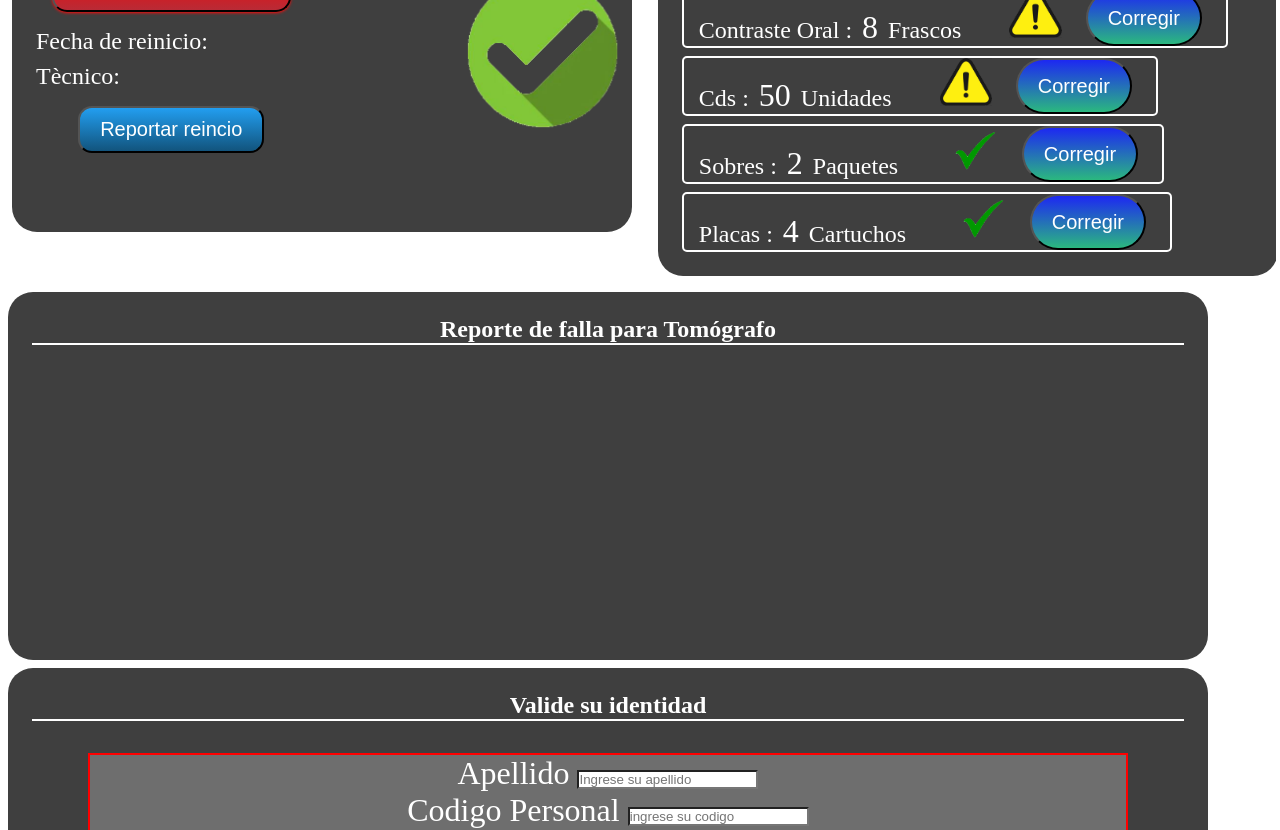
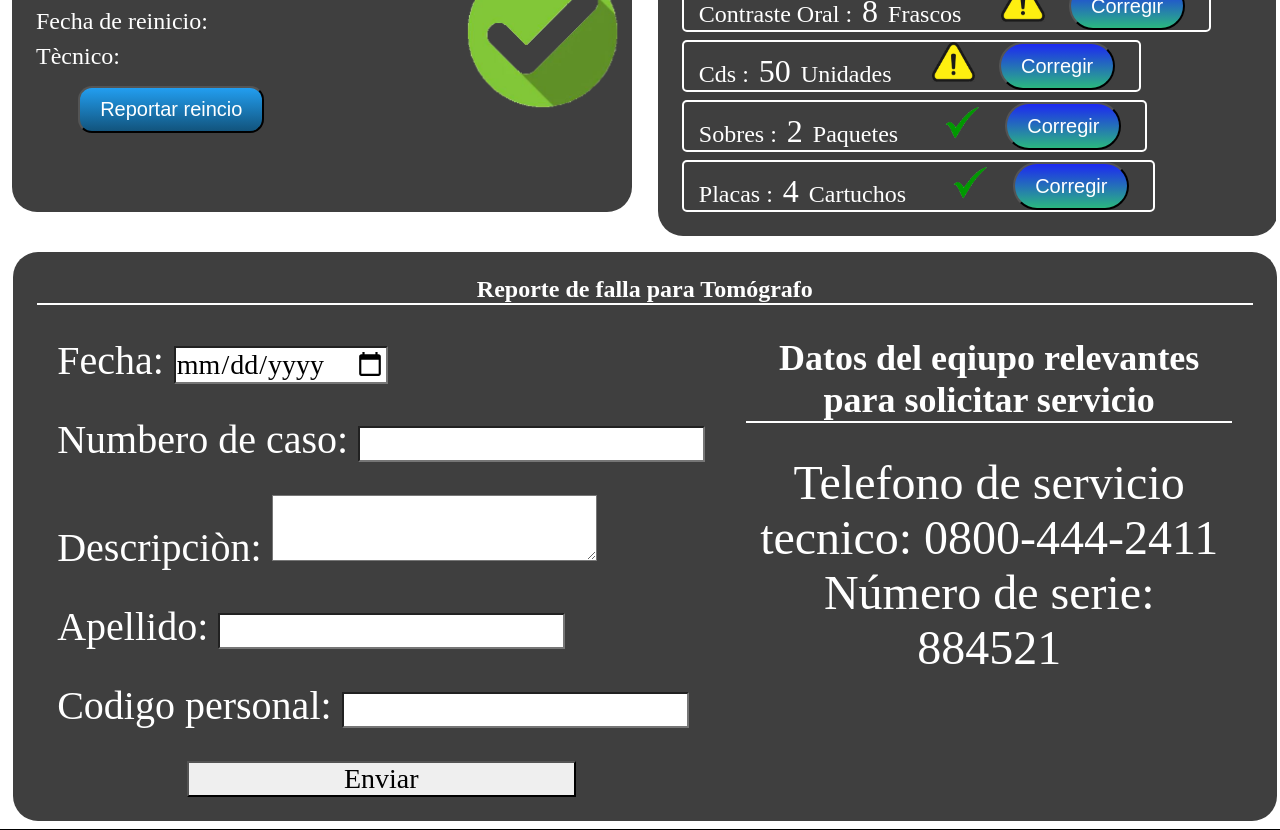
Before and after one commit to Lijo-Hernan/pasesapp, a React (Vite) app: page / in a window 1280 px wide. Shown: the part 720-1550 px from the top of the page. Built offline with nearby package versions, Linux system fonts and the light colour scheme.

Commit message:
formulario de reporte

```diff
--- a/public/data/equipos.json
+++ b/public/data/equipos.json
@@ -6,7 +6,9 @@
         "tecnico":"Lijó",
         "reporte":"",
         "caso":"",
-        "descripcion":""
+        "descripcion":"",
+        "telefono": "0800-444-2411",
+        "serie":"884521"
     },
 
     {
@@ -16,7 +18,9 @@
         "tecnico":"",
         "reporte":"10/02/2024",
         "caso":"14578fgh",
-        "descripcion":"Falla en la pantalla de la bomba"
+        "descripcion":"Falla en la pantalla de la bomba",
+        "telefono": "0800-444-2411",
+        "serie":"884521"
     },
 
     {
@@ -26,6 +30,8 @@
         "tecnico":"",
         "reporte":"",
         "caso":"",
-        "descripcion":""
+        "descripcion":"",
+        "telefono": "0800-444-2411",
+        "serie":"884521"
     }
 ]
--- a/src/App.jsx
+++ b/src/App.jsx
@@ -4,7 +4,6 @@ import Header from './components/header/Header'
 import Footer from './components/footer/Footer'
 import ItemListContainer from './components/itemListContainer/ItemListContainer'
 import ItemDetailContainer from './components/itemDetailContainer/ItemDetailContainer'
-import ValidForm from './components/validForm/ValidForm'
 
 
 function App() {
@@ -21,7 +20,6 @@ function App() {
             </button>
           </div> */}
     <ItemDetailContainer/>
-    <ValidForm/>
     <Footer/>
     </>
   )
--- a/src/components/itemDetail/ItemDetail.jsx
+++ b/src/components/itemDetail/ItemDetail.jsx
@@ -1,14 +1,41 @@
 import React from 'react';
+import './itemDetail.css'
 
 const ItemDetail = ({eq}) => {
 
 
     return (
-        <div className='container'>
-            <section className='item__card'>
-            <h2 className='item__titulo'>Reporte de falla para {eq.nombre}</h2>
+
+        <div className='item__card detail__card'>
+                <h2 className='item__titulo'>Reporte de falla para {eq.nombre}</h2>
+            <div className='seccionDatos'>
+            <form action="" className='form'>
+                <span>
+                    <label htmlFor="fecha">Fecha: </label>
+                    <input type="date" id='fecha'/></span>
+                <span>
+                    <label htmlFor="caso">Numbero de caso: </label>
+                    <input type="text" id='caso'/></span>
+                <span>
+                    <label htmlFor="descripcion">Descripciòn: </label>
+                    <textarea id='descripcion' /></span>
+                <span>
+                    <label htmlFor="apellido">Apellido: </label>
+                    <input type="text" id='apellido' /></span>
+                <span>
+                    <label htmlFor="clave">Codigo personal: </label>
+                    <input type="password" name="clave" id="clave" />
+                </span>
+                <button type='submit' className='datos__boton'>Enviar</button>
+            </form>
+            <section className='datosServicio'>
+                <h2 className='datos__titulo'>Datos del eqiupo relevantes para solicitar servicio</h2>
+                <p className='datos__p'>Telefono de servicio tecnico: {eq.telefono}</p>
+                <p className='datos__p'>Número de serie: {eq.serie}</p>
             </section>
+            </div>
         </div>
+
     );
 };
 
--- /dev/null
+++ b/src/components/itemDetail/itemDetail.css
@@ -0,0 +1,43 @@
+.detail__card {
+    width: 95%;
+    margin-left: 1vw;
+}
+.seccionDatos {
+    display: flex;
+    width: 100%;
+    justify-content: space-around;
+}
+.form {
+    display: flex;
+    flex-direction: column;
+    gap: 2rem;
+    font-size: 2.5rem;
+    align-items: first baseline;
+}
+.datosServicio {
+    display: flex;
+    flex-direction: column;
+    justify-self: right;
+    max-width: 40%;
+    font-size: 1.5rem;
+}
+.datos__titulo {
+    border-bottom: white solid 2px;
+    margin-bottom: 2rem;
+}
+.datos__p {
+    font-size: 3rem;
+}
+
+input,
+textarea {
+    font-family: inherit;
+    font-size: 70%;
+}
+.datos__boton {
+    width: 60%;
+    font-family: inherit;
+    font-size: 70%;
+    align-self: center;
+    cursor: pointer;
+}
--- a/src/components/itemDetailContainer/ItemDetailContainer.jsx
+++ b/src/components/itemDetailContainer/ItemDetailContainer.jsx
@@ -11,6 +11,7 @@ const ItemDetailContainer = () => {
 
     useEffect (()=> {
 
+        setTimeout (()=>{
             const fetchData = ()=> {
                 fetch("/data/equipos.json")
                 .then ((response) => response.json())
@@ -21,6 +22,7 @@ const ItemDetailContainer = () => {
                 .catch ((error)=> console.log(error))
             }
             fetchData()
+        }, 200)
     },[ideq])
 
     return (
@@ -28,7 +30,7 @@ const ItemDetailContainer = () => {
             <div className='detailContainer'>
             <section className='detailContainer__card'>
                 {eq ? <ItemDetail eq={eq}/>
-                : <Error/>}
+                : <h3>Cargando...</h3>}
             </section>
         </div>
 
--- a/src/components/itemListContainer/ItemListContainer.jsx
+++ b/src/components/itemListContainer/ItemListContainer.jsx
@@ -15,7 +15,7 @@ const ItemListContainer = () => {
                 .catch ((error)=> console.log(error))
             }
             fetchEquipos()
-            }, 1000)
+            }, 200)
     },[])
 
     return (
--- a/src/components/stockListContainer/stockListContainer.css
+++ b/src/components/stockListContainer/stockListContainer.css
@@ -53,8 +53,8 @@
 
 .imagenParaMostrar {
     object-fit: contain;
-    margin-left: 6vh;
-    height: 6vh;
+    margin-left: 5vh;
+    height: 5vh;
     align-self: center;
     justify-self: center;
 }
```
